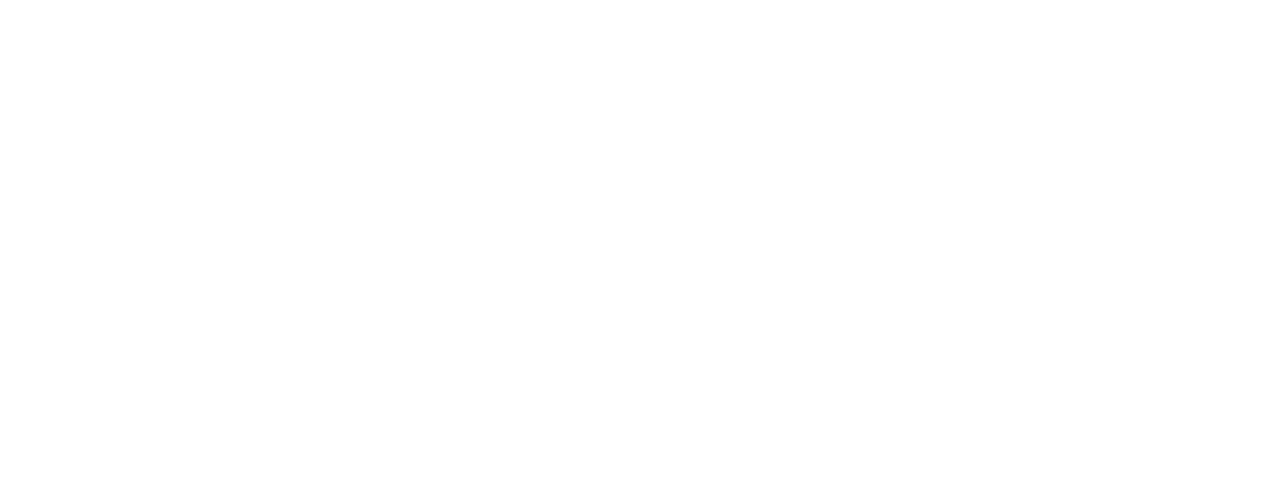
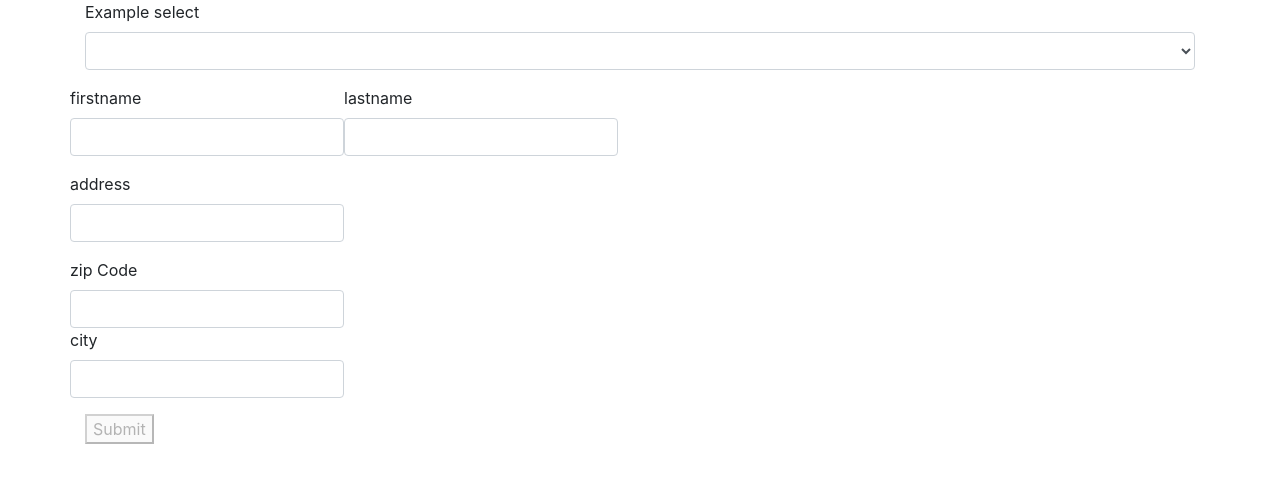
Before and after one commit to FabianAndiel1985/real_estate_asset_management-ANGUALR_BOOTSTRAP, an Angular app: page /contact in a window 1280 px wide. Before the commit this address led to /. Shown: the top 482 px of the page. Built offline with nearby package versions, Linux system fonts and the light colour scheme.

Commit message:
Adds contact page with template driven form

```diff
--- a/src/app/app-routing.module.ts
+++ b/src/app/app-routing.module.ts
@@ -1,8 +1,18 @@
-import { NgModule } from '@angular/core';
-import { Routes, RouterModule } from '@angular/router';
+import {NgModule} from '@angular/core';
+import {Routes, RouterModule } from '@angular/router';
+import {LandingComponent} from './landing/landing.component';
+import {PageNotFoundComponent} from './page-not-found/page-not-found.component';
+import {ContactComponent} from './contact/contact.component';
 
 
-const routes: Routes = [];
+const routes: Routes = [
+  {path:'', component:LandingComponent},
+  {path:'contact', component:ContactComponent},
+  {path: '**', component:PageNotFoundComponent}
+];
+
+
+
 
 @NgModule({
   imports: [RouterModule.forRoot(routes)],
--- a/src/app/app.component.html
+++ b/src/app/app.component.html
@@ -9,6 +9,7 @@
 
 <!-- <app-page-not-found></app-page-not-found> -->
 
+<router-outlet></router-outlet>
 
 
 
--- /dev/null
+++ b/src/app/contact/contact.component.css
@@ -0,0 +1,3 @@
+input.ng-invalid.ng-touched {
+	border: 1px solid red;
+}
--- /dev/null
+++ b/src/app/contact/contact.component.html
@@ -0,0 +1,38 @@
+<div class="container">
+	<form #f="ngForm" (ngSubmit)="onSubmit(f)">
+		<div class="form-group">
+		    <label for="exampleFormControlSelect1">Example select</label>
+		    <select class="form-control" ngModel name="Anrede" id="exampleFormControlSelect1">
+		      <option>Mr</option>
+		      <option>Mrs</option>
+		    </select>
+	 	</div>
+		<div class="row">
+		  <div class="form-group">
+		    <label for="firstname">firstname</label>
+		    <input ngModel type="text" class="form-control" id="firstname" required name="firstname">
+		  </div>
+		  <div class="form-group">
+		    <label for="lastname">lastname</label>
+		    <input ngModel type="text" class="form-control" id="lastname" name="lastname" required>
+		  </div>
+		</div>
+
+		<div class="row">
+		  <div class="form-group">
+		    <label for="adress">address</label>
+		    <input ngModel name="adress" type="text" class="form-control" id="adress" required>
+		  </div>
+		</div>
+		<div class="row">
+		  <div class="form-group">
+		    <label for="zip">zip Code</label>
+		    <input ngModel name="zip" type="number" required class="form-control" id="zip">
+		    <label for="city">city</label>
+		    <input ngModel required name="city" type="text" class="form-control" id="city">
+		  </div>
+		</div>
+		<button [disabled]="!f.valid"> Submit </button>
+	</form>
+
+</div>
--- /dev/null
+++ b/src/app/contact/contact.component.ts
@@ -0,0 +1,23 @@
+import { Component, OnInit } from '@angular/core';
+import { NgForm} from '@angular/forms';
+
+
+@Component({
+  selector: 'app-contact',
+  templateUrl: './contact.component.html',
+  styleUrls: ['./contact.component.css']
+})
+
+export class ContactComponent implements OnInit {
+
+  constructor() { }
+
+  ngOnInit(): void {
+  }
+
+  onSubmit(form:NgForm) {
+    console.log(form);
+  }
+
+
+}
```
Also changed, not shown: src/app/app.module.ts (+6 -3 lines).
